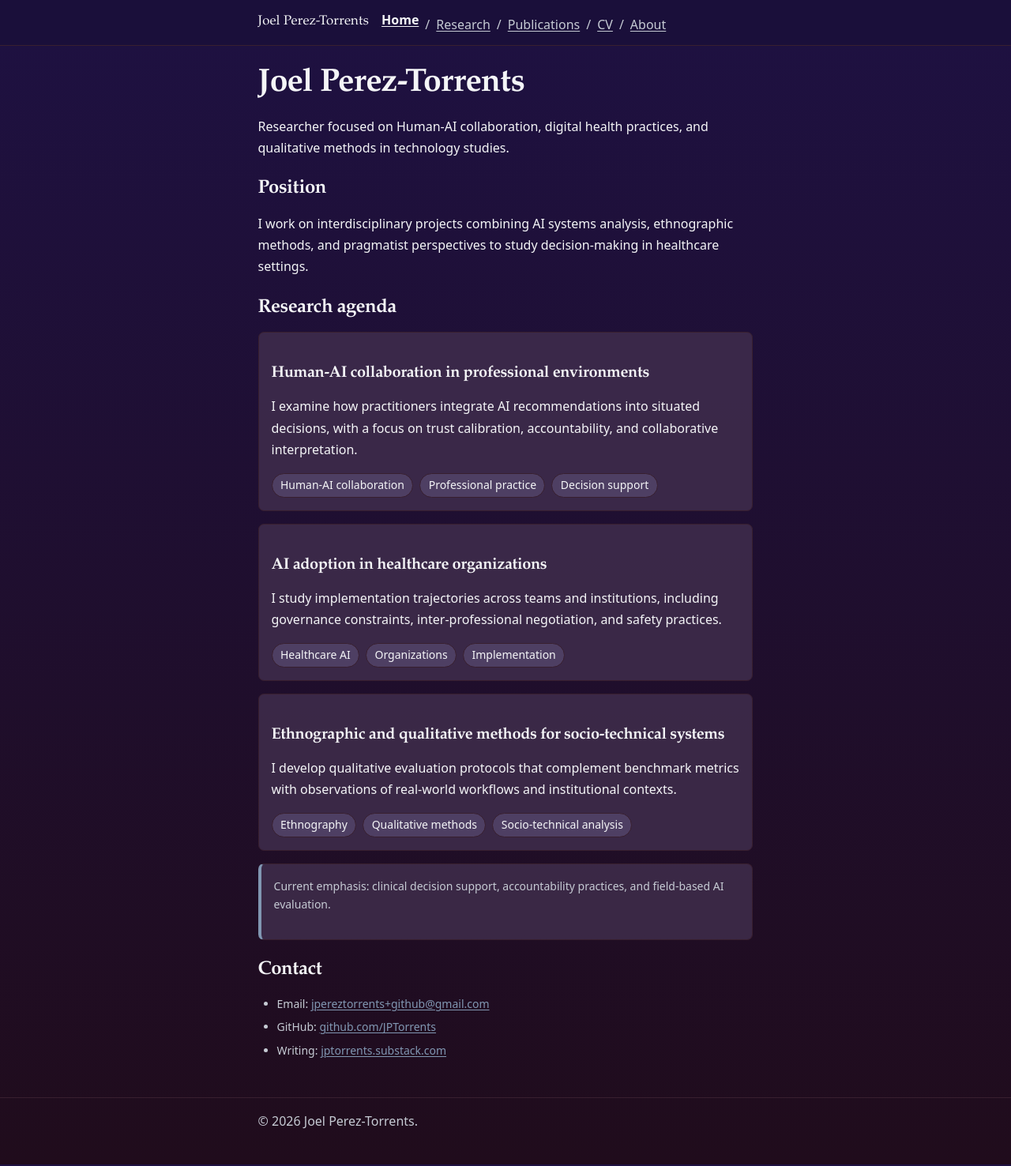
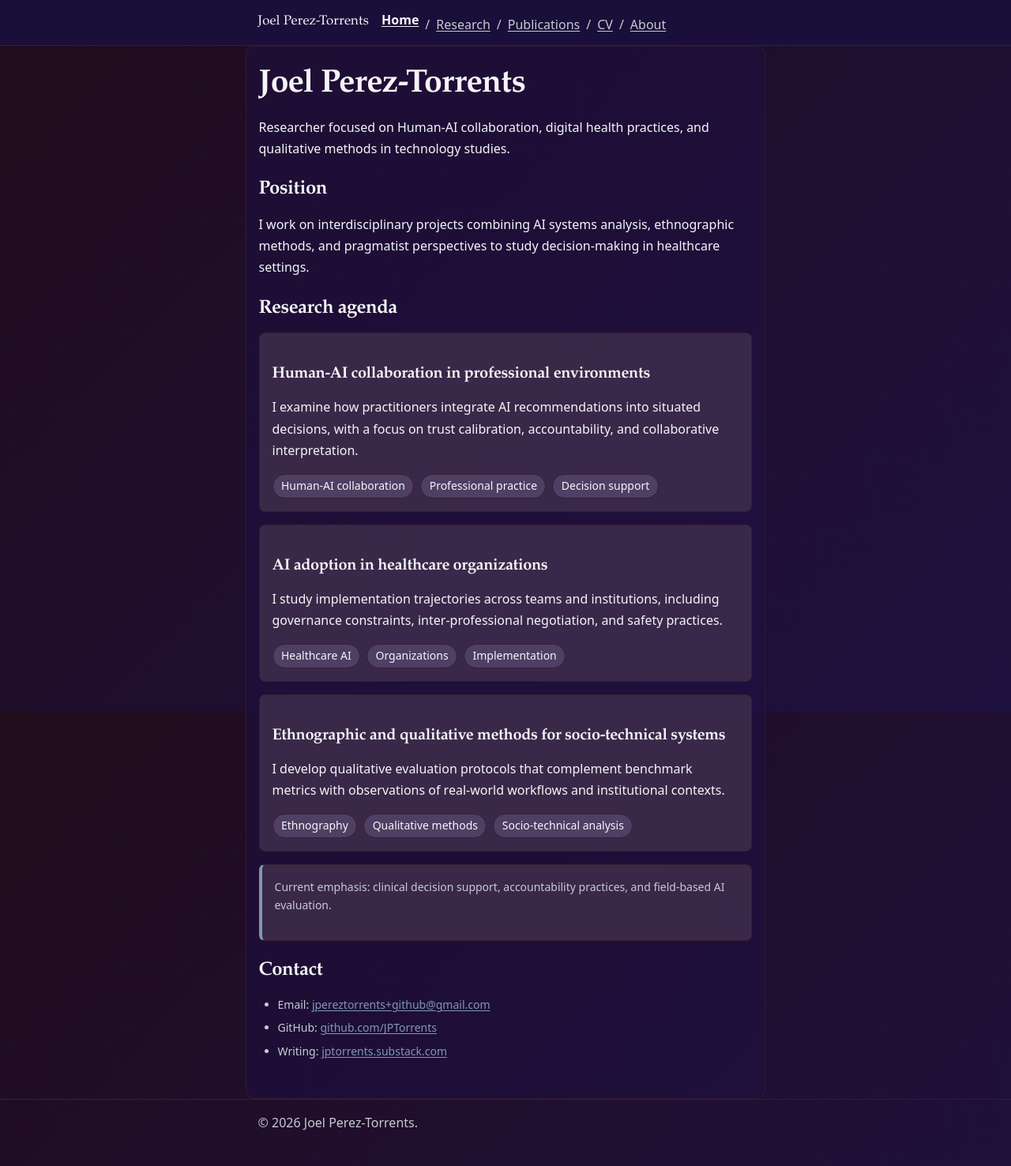
Before and after one commit to JPTorrents/jptorrents.github.io, a Jekyll site: the page built from _pages/index.md, in a window 1280 px wide. Shown: the whole page at 79% size. Built offline with Jekyll 4.4.1, drawn with Linux system fonts in a browser that asks for light colours.

Commit message:
Tune container readability and borders

```diff
--- a/_sass/general/general.scss
+++ b/_sass/general/general.scss
@@ -4,6 +4,7 @@
   --fg-0: #F4F5F7;
   --fg-1: #C6CBD4;
   --accent: #8197B2;
+  --pattern: url("/assets/patterns/epistemic-lattice.svg"); /* Switch to topo-flow.svg to change background motif */
   --border: #381F2F;
   --surface: #422F4E;
   --surface-2: #54476D;
@@ -26,7 +27,13 @@
 
 body {
   margin: 0;
-  background: linear-gradient(180deg, var(--bg-1) 0%, var(--bg-0) 100%);
+  background-color: var(--bg-0);
+  background-image:
+    linear-gradient(135deg, rgba(32, 12, 28, 0.92), rgba(30, 17, 66, 0.92)),
+    var(--pattern);
+  background-size: cover, 240px 240px;
+  background-repeat: no-repeat, repeat;
+  background-attachment: fixed, fixed;
   color: var(--fg-0);
   font-family: ui-sans-serif, system-ui, -apple-system, Segoe UI, Roboto, Arial, sans-serif;
   font-size: var(--text-body);
@@ -41,6 +48,9 @@ body {
 
 main {
   padding-block: var(--space-3) var(--space-4);
+  background: rgba(30, 17, 66, 0.58);
+  border: 1px solid rgba(56, 31, 47, 0.7);
+  border-radius: 12px;
 }
 
 h1,
```
Also changed, not shown: assets/patterns/epistemic-lattice.svg (added), assets/patterns/topo-flow.svg (added).
